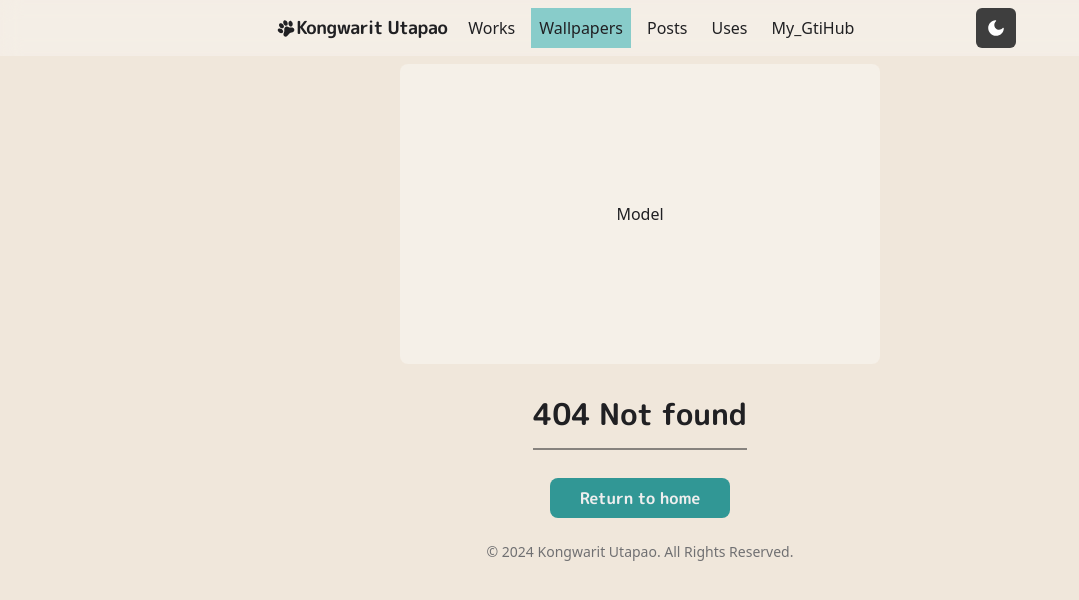
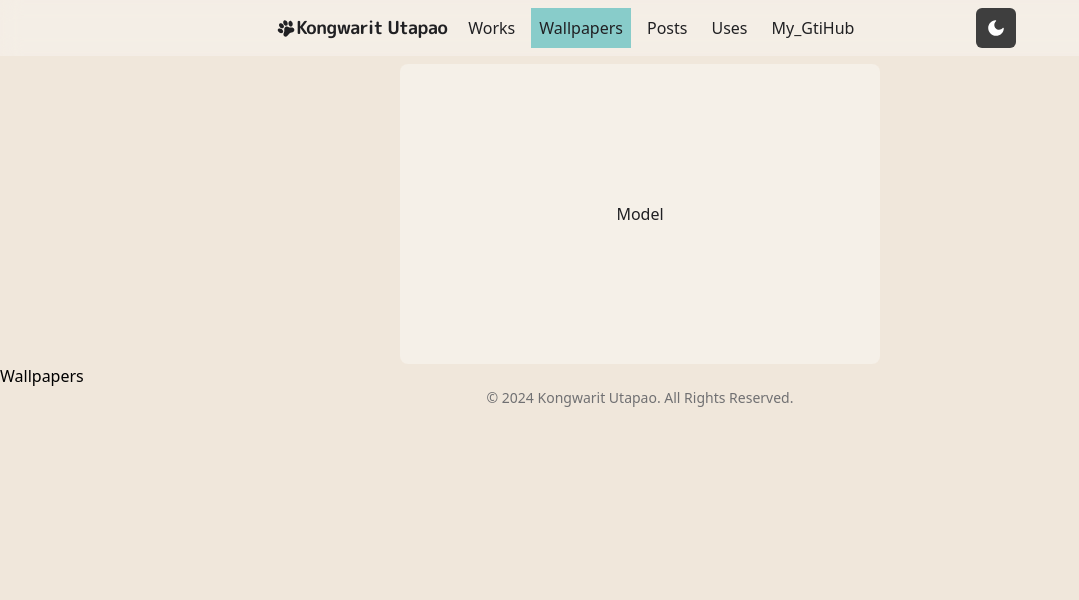
Before and after one commit to K-Eiei/hackathy-homepage, a React (Vite) app: page /wallpapers in a window 1280 px wide. Before the commit this address had no page. Shown: the top 600 px of the page, without its empty margins (0-1079 px from the left). Built offline with nearby package versions, Linux system fonts and the light colour scheme.

Commit message:
Before to change my strutrue project

```diff
--- a/src/Router/App.jsx
+++ b/src/Router/App.jsx
@@ -4,17 +4,24 @@ import { BrowserRouter, Route, Routes } from "react-router-dom";
 import Layout from "../components/layouts/layout";
 import WorksPage from "../view/works";
 import NotFound from "../view/_404";
+import PostsPage from "../view/posts";
+import WallpapersPage from "../view/wallpapers";
 
-export default function App() {
+const App = () => {
+
   return (
     <BrowserRouter>
       <Routes>
         <Route path="/" element={<Layout />}>
           <Route path="/" element={<HomePage />} />
           <Route path="/works" element={<WorksPage />} />
+          <Route path="/wallpapers" element={<WallpapersPage />} />
+          <Route path="/posts" element={<PostsPage />} />
           <Route path="/*" element={<NotFound />} />
         </Route>
       </Routes>
     </BrowserRouter>
   );
 }
+
+export default App;
--- a/src/components/layouts/layout.jsx
+++ b/src/components/layouts/layout.jsx
@@ -15,19 +15,11 @@ const Layout = () => {
   }
 
   return (
-    <AnimatePresence
-      mode="wait"
-      initial={true}
-      onExitComplete={() => {
-        if (typeof window !== 'undefined') {
-          window.scrollTo({ top: 0 })
-          console.log("scroll to top")
-        }
-      }}
-    >
+
     <HelmetProvider>
       <ThemeProvider>
         <Fonts />
+
 
         <Helmet key={"head"}>
           <title>{"Kongwarit Utapao - Homepage"}</title>
@@ -41,14 +33,24 @@ const Layout = () => {
           <div className=" w-[85%] md:w-[480px] h-[300px] mt-16 text-cta-text bg-card rounded-lg flex justify-center items-center"> Model </div>
         </div>
 
-          <Outlet key={"bodycomonents"} />
+        <AnimatePresence
+          mode="wait"
+          initial={true}
+          onExitComplete={() => {
+            if (typeof window !== 'undefined') {
+              window.scrollTo({ top: 0 })
+              console.log("scroll to top")
+            }
+          }}
+        >
+          <Outlet key={pathname} />
+        </AnimatePresence>
 
         <Footer key={"footer"} />
 
-
       </ThemeProvider>
     </HelmetProvider>
-    </AnimatePresence>
+
   );
 }
 
--- /dev/null
+++ b/src/view/posts.jsx
@@ -0,0 +1,9 @@
+const PostsPage = () => {
+    return (
+        <div>
+            <h1>Posts</h1>
+        </div>
+    );
+}
+
+export default PostsPage;
--- /dev/null
+++ b/src/view/wallpapers.jsx
@@ -0,0 +1,9 @@
+const WallpapersPage = () => {
+    return (
+        <div>
+            <h1>Wallpapers</h1>
+        </div>
+    );
+}
+
+export default WallpapersPage;
--- a/src/view/works.jsx
+++ b/src/view/works.jsx
@@ -1,8 +1,8 @@
 import Layout from "../components/layouts/article";
 
-export default function WorksPage() {
+const WorksPage = () => {
     return (
-        <Layout title={"Works"}>
+        <Layout title={"Works"} >
             <div className="h-[300px]" />
             <div className="text-cta-text flex justify-center items-center">
                 hahahaha
@@ -11,3 +11,5 @@ export default function WorksPage() {
         </Layout>
     );
 }
+
+export default WorksPage;
```
Lines whose indentation alone changed are shown as unchanged.
